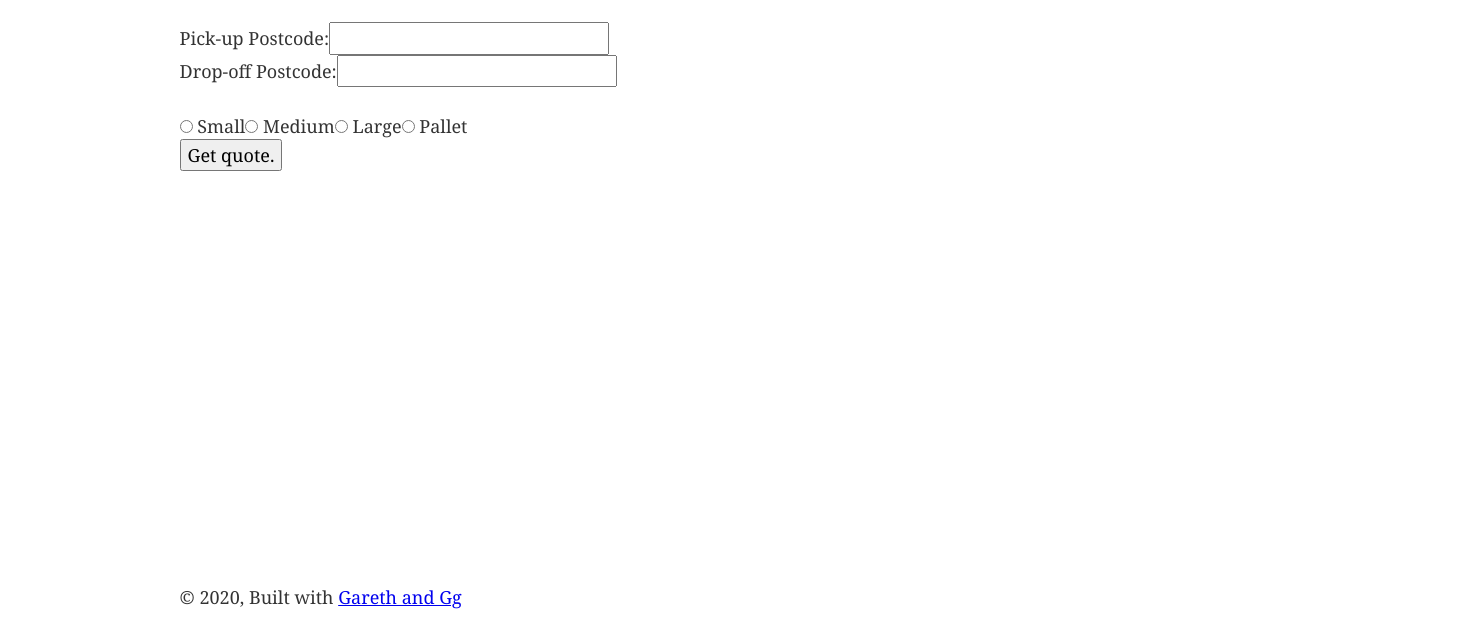
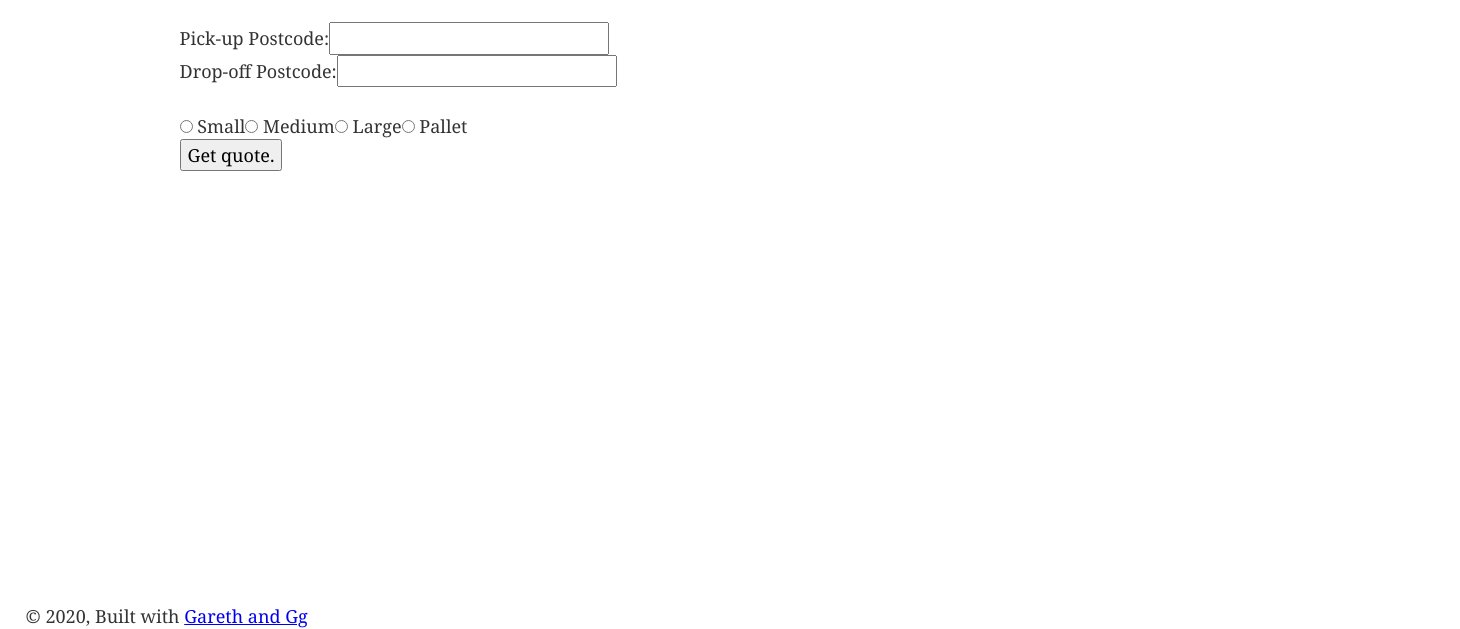
Before and after one commit to djghis/courrier_app, a Gatsby site: page / in a window 1280 px wide. Shown: the part 171-800 px from the top of the page, 1460 px wide, since content can reach past the window. Built offline with nearby package versions, Linux system fonts and the light colour scheme; Gatsby itself is replaced by a stand-in of ours.

Commit message:
changed footer to move with the page

```diff
--- a/src/components/google-autocomplete.js
+++ b/src/components/google-autocomplete.js
@@ -5,7 +5,7 @@ import usePlacesAutocomplete, {
   getZipCode,
 } from "use-places-autocomplete"
 import useOnclickOutside from "react-cool-onclickoutside"
-import Logo from '../images/powered_by_google_on_white.png'
+import powered_by_google_on_white from '../images/powered_by_google_on_white.png'
 
 
 const PlacesAutocomplete = () => {
@@ -95,6 +95,7 @@ const PlacesAutocomplete = () => {
       {/* We can use the "status" to decide whether we should display the dropdown or not */}
       {status === "OK" && <ul>{renderSuggestions()}</ul>}
         </div>
+        <image src={powered_by_google_on_white} alt="Google logo" />
     </div>
   );
 };
--- a/src/components/layout.css
+++ b/src/components/layout.css
@@ -24,7 +24,7 @@ aside,
 details,
 figcaption,
 figure,
-footer,
+/* footer, */
 header,
 main,
 menu,
@@ -596,14 +596,13 @@ pre tt:after {
   }
 }
 
+
+
 footer {
-  position: absolute;
-  bottom: 0;
-
-  width: 100%;
-  height: 2.5rem;
-  /* margin-left: 15%; */
-  z-index: -1;
+  position: fixed;
+    bottom: 0;
+    left: 2%;
+    right: 0;
 }
 
 .quote-input {
```
